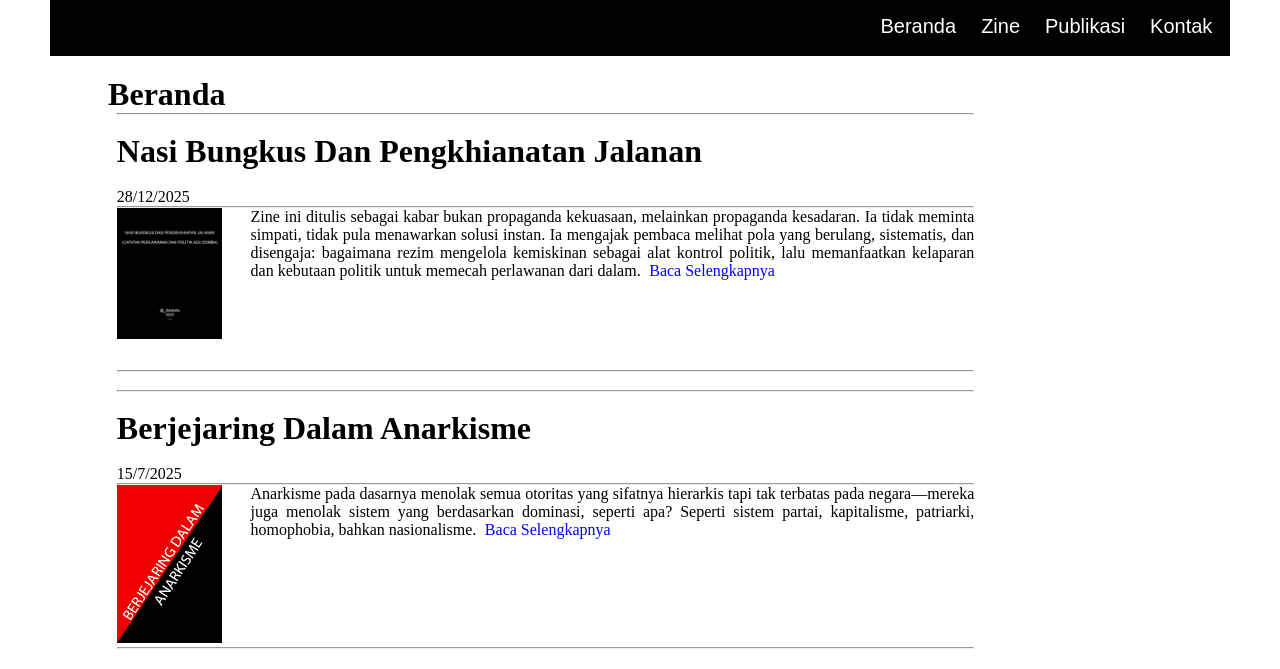
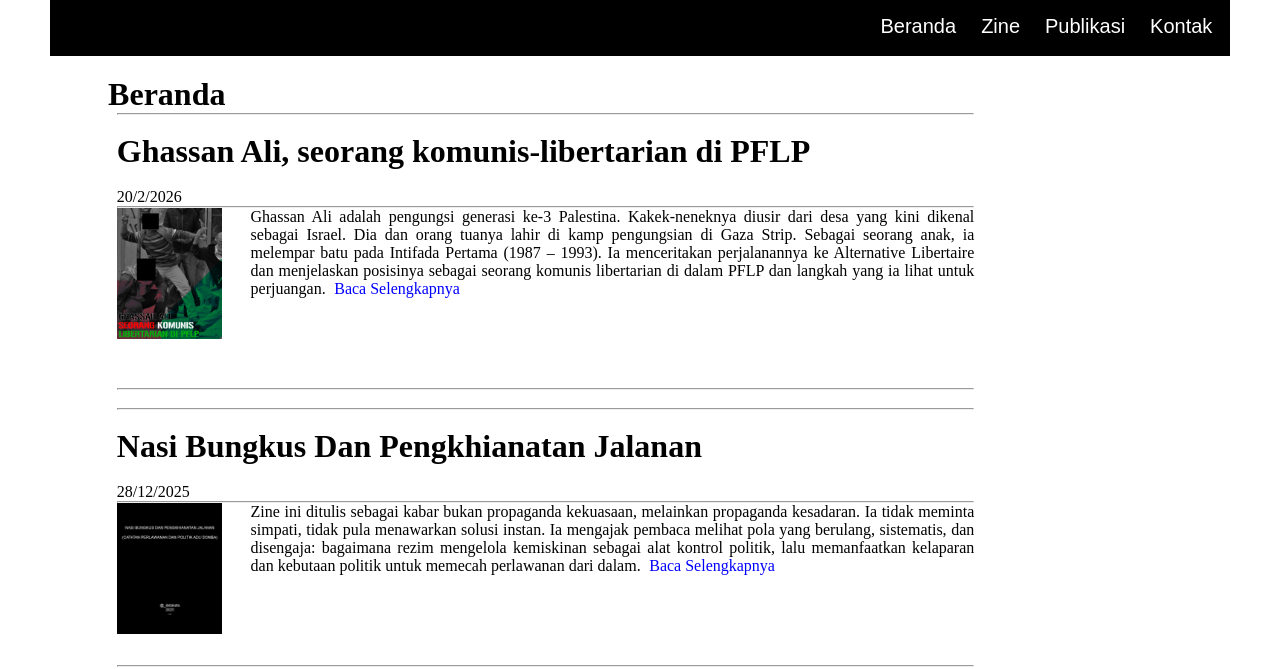
Before and after one commit to 45202/KucingGarong, a plain HTML site: page index.html in a window 1280 px wide. Shown: the part 131-800 px from the top of the page. Drawn offline with Linux system fonts and the light colour scheme.

Commit message:
Update index.html

```diff
--- a/index.html
+++ b/index.html
@@ -31,6 +31,31 @@
                 <li>
                     <hr>
                     <a href="Nasi Bungkus Dan Pengkhianatan Jalanan.html">
+                        <h1>Ghassan Ali, seorang komunis-libertarian di PFLP</h1>
+                    </a>
+                    <p>20/2/2026</p>
+                    <hr>
+                    <img src="assets/konten/Ali Ghassan/Kover.png" alt=""
+                        style="width: 105px; float: left; padding-right: 20px;">
+                    <p style="text-align: justify;">Ghassan Ali adalah pengungsi generasi ke-3 Palestina. Kakek-neneknya
+                        diusir dari desa yang kini dikenal sebagai Israel. Dia dan orang tuanya lahir di kamp
+                        pengungsian di Gaza Strip. Sebagai seorang anak, ia melempar batu pada Intifada Pertama (1987 –
+                        1993). Ia menceritakan perjalanannya ke Alternative Libertaire dan menjelaskan posisinya sebagai
+                        seorang komunis libertarian di dalam PFLP dan langkah yang ia lihat untuk perjuangan.<a
+                            href="Ghassan Ali.html" style="color: blue;">Baca
+                            Selengkapnya</a>
+                    </p>
+                    <br>
+                    <br>
+                    <br>
+                    <br>
+                    <br>
+                    <hr>
+                </li>
+                <br>
+                <li>
+                    <hr>
+                    <a href="Nasi Bungkus Dan Pengkhianatan Jalanan.html">
                         <h1>Nasi Bungkus Dan Pengkhianatan Jalanan</h1>
                     </a>
                     <p>28/12/2025</p>
@@ -44,7 +69,8 @@
                         sistematis, dan disengaja: bagaimana rezim mengelola kemiskinan sebagai alat kontrol politik,
                         lalu
                         memanfaatkan kelaparan dan kebutaan politik untuk memecah perlawanan dari dalam.<a
-                            href="Nasi Bungkus Dan Pengkhianatan Jalanan.html" style="color: blue;">Baca Selengkapnya</a>
+                            href="Nasi Bungkus Dan Pengkhianatan Jalanan.html" style="color: blue;">Baca
+                            Selengkapnya</a>
                     </p>
                     <br>
                     <br>
```
